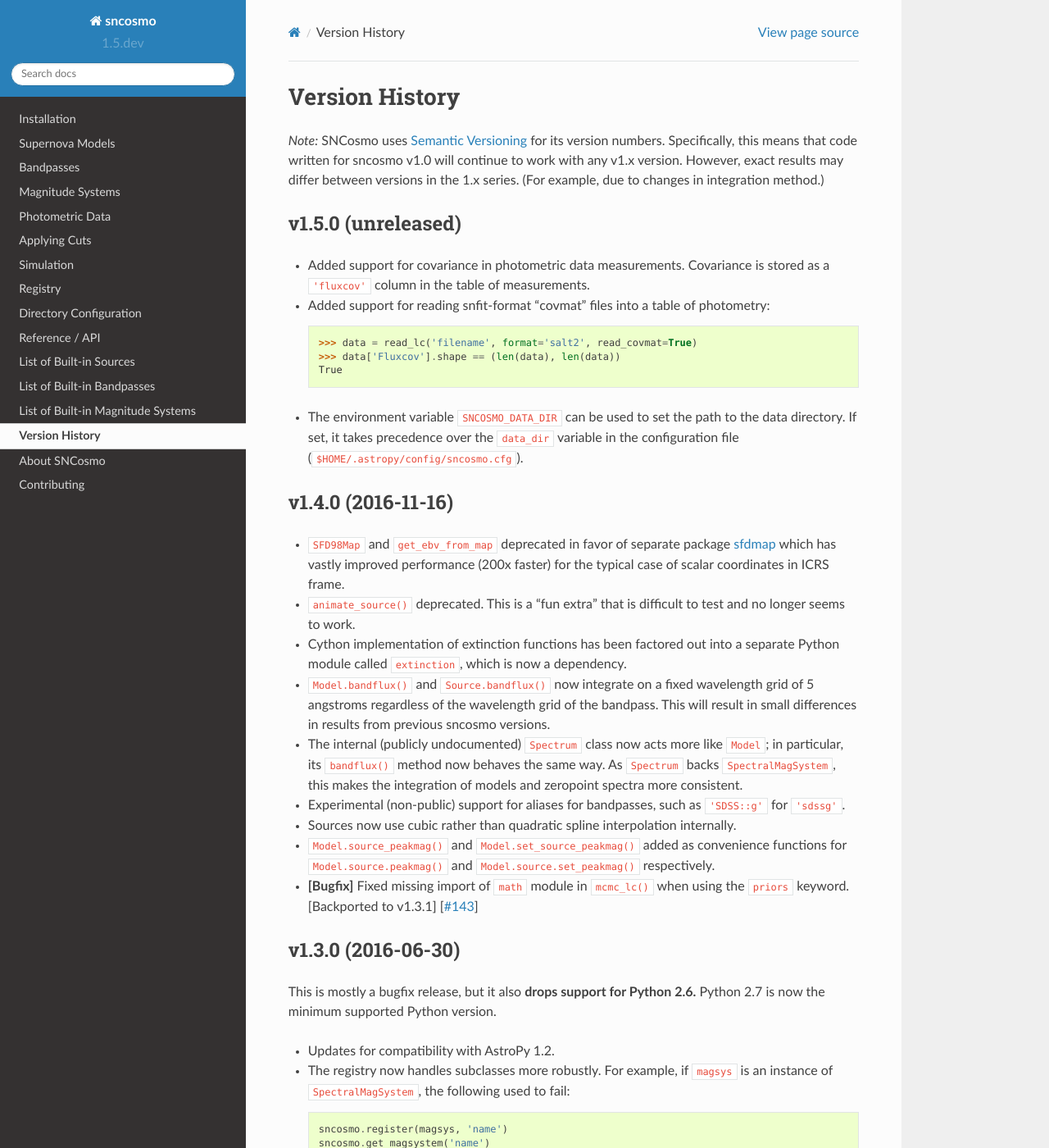
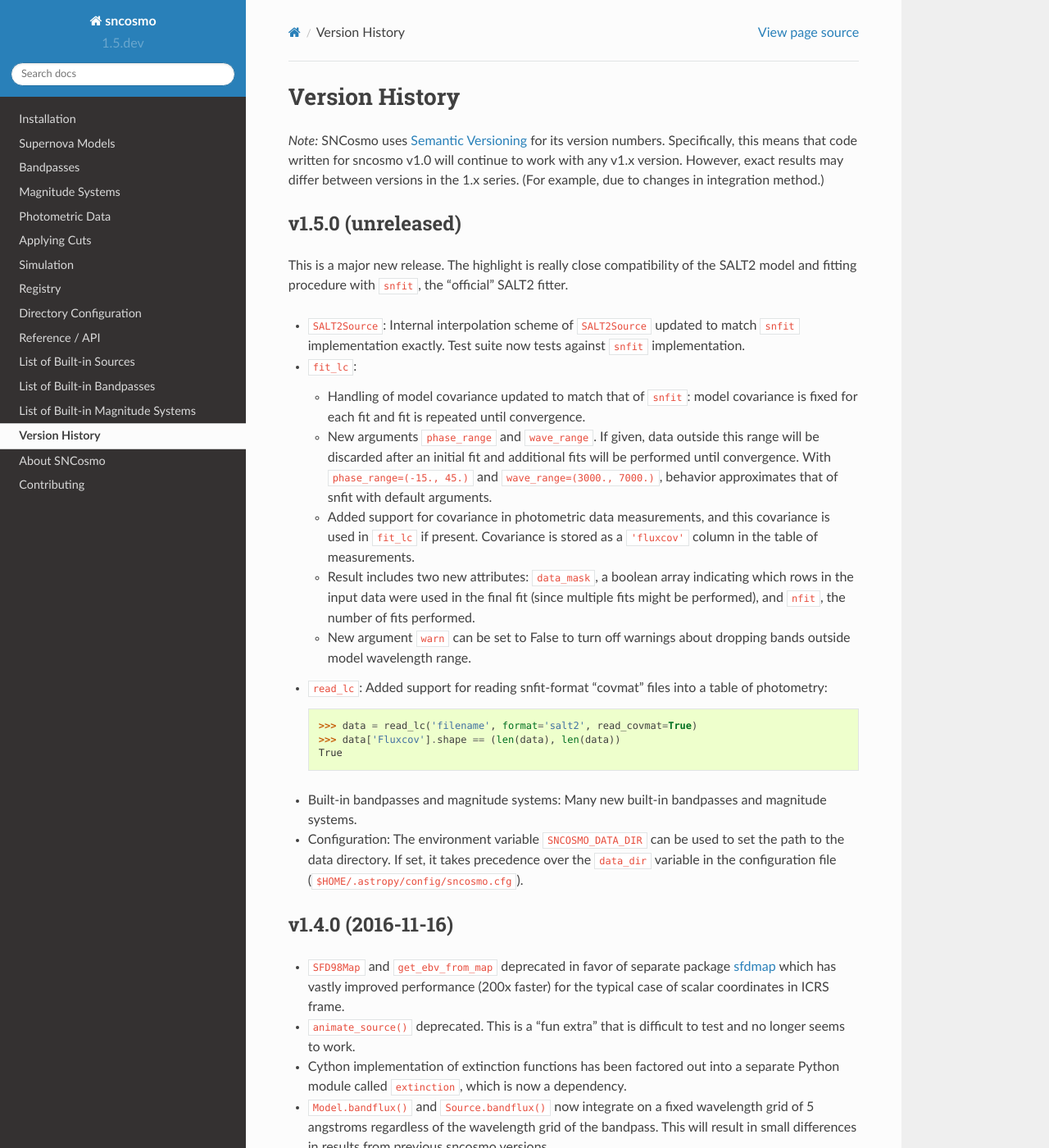
Before and after one commit to sncosmo/sncosmo, a Sphinx documentation site: the page built from docs/history.rst, in a window 1280 px wide and 1400 px high. Shown: the whole window at 82% size. Built offline with Sphinx 7.4.7 and the Read the Docs theme 2.0.0, drawn with Linux system fonts in a browser that asks for light colours; pages that are not in the unit, such as notebooks, are missing from menus; the version number is read from the project's files by our own code.

Commit message:
add release notes for v1.5.0

```diff
--- a/docs/history.rst
+++ b/docs/history.rst
@@ -11,20 +11,52 @@
 v1.5.0 (unreleased)
 ===================
 
-- Added support for covariance in photometric data measurements. Covariance
-  is stored as a ``'fluxcov'`` column in the table of measurements.
+This is a major new release. The highlight is really close compatibility of
+the SALT2 model and fitting procedure with ``snfit``, the "official" SALT2
+fitter.
 
-- Added support for reading snfit-format "covmat" files into a table of
-  photometry::
+- ``SALT2Source``: Internal interpolation scheme of ``SALT2Source``
+  updated to match ``snfit`` implementation exactly. Test suite now tests
+  against ``snfit`` implementation.
+
+- ``fit_lc``:
+
+  - Handling of model covariance updated to match that of ``snfit``: model
+    covariance is fixed for each fit and fit is repeated until convergence.
+
+  - New arguments ``phase_range`` and ``wave_range``. If given,
+    data outside this range will be discarded after an initial fit and
+    additional fits will be performed until convergence.
+    With ``phase_range=(-15., 45.)`` and ``wave_range=(3000., 7000.)``,
+    behavior approximates that of snfit with default arguments.
+
+  - Added support for covariance in photometric data measurements, and
+    this covariance is used in ``fit_lc`` if present. Covariance
+    is stored as a ``'fluxcov'`` column in the table of measurements.
+
+  - Result includes two new attributes: ``data_mask``, a boolean array
+    indicating which rows in the input data were used in the final fit
+    (since multiple fits might be performed), and ``nfit``, the number
+    of fits performed.
+
+  - New argument ``warn`` can be set to False to turn off warnings about
+    dropping bands outside model wavelength range.
+
+- ``read_lc``: Added support for reading snfit-format "covmat" files into
+  a table of photometry::
 
     >>> data = read_lc('filename', format='salt2', read_covmat=True)
     >>> data['Fluxcov'].shape == (len(data), len(data))
     True
 
-- The environment variable ``SNCOSMO_DATA_DIR`` can be used to set the
-  path to the data directory. If set, it takes precedence over the
-  ``data_dir`` variable in the configuration file
+- Built-in bandpasses and magnitude systems: Many new built-in bandpasses
+  and magnitude systems.
+
+- Configuration: The environment variable ``SNCOSMO_DATA_DIR`` can be
+  used to set the path to the data directory. If set, it takes
+  precedence over the ``data_dir`` variable in the configuration file
   (``$HOME/.astropy/config/sncosmo.cfg``).
+
 
 v1.4.0 (2016-11-16)
 ===================
```
Also changed, not shown: .travis.yml.
